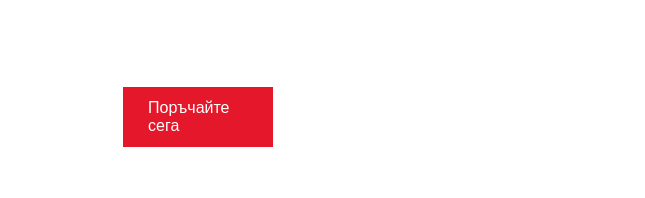
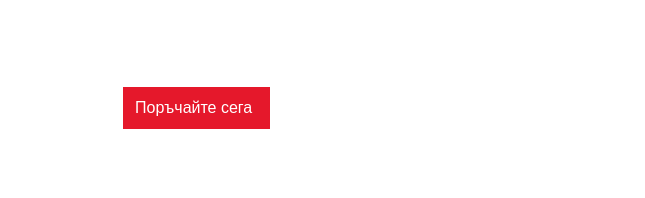
Before and after one commit to JustGabriel/FastFoodDelivery, a plain HTML site: page Proekt-main/PizzaHouse/index.html in a window 1280 px wide. Shown: the part 602-800 px from the top of the page, 0-645 px from the left. Drawn offline with Linux system fonts and the light colour scheme.

Commit message:
Update style.css

```diff
--- a/Proekt-main/PizzaHouse/style.css
+++ b/Proekt-main/PizzaHouse/style.css
@@ -120,9 +120,8 @@ section .main_btn{
     position: relative;
     left: 123px;
     bottom: 30px;
-    width: 150px;
-    cursor: pointer;
-    padding: 12px 25px;
+    width: 147px;
+    padding: 12px 12px;
 }
 
 section .main_btn a{
```
